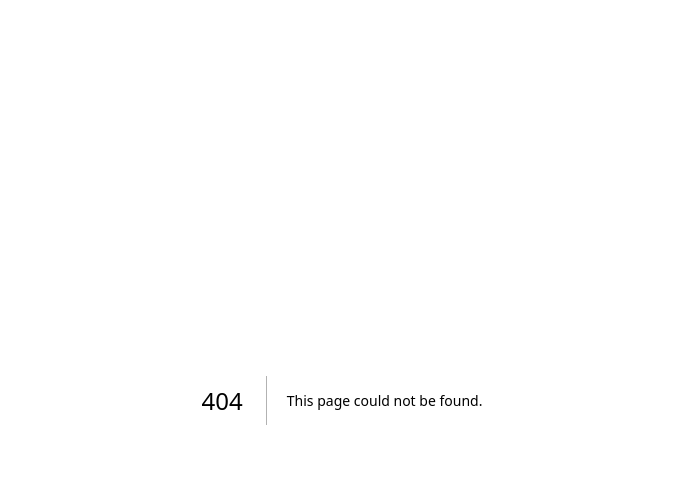
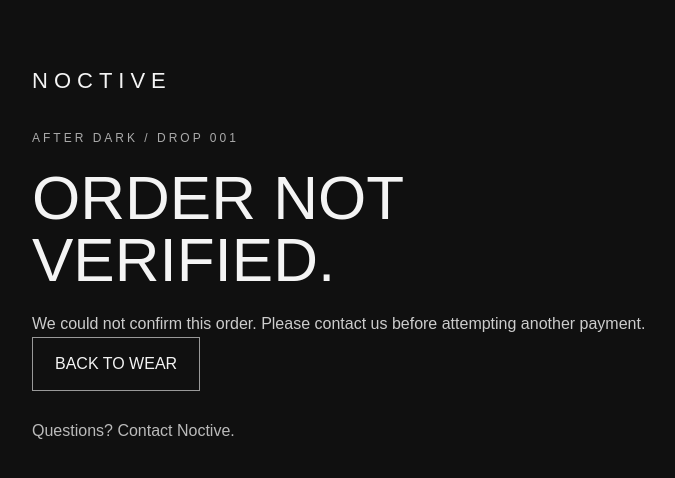
Before and after one commit to urbanfreightinc21/noctivepresents, a Next.js app: page /wear/confirmation in a window 1280 px wide. Before the commit this address had no page. Shown: the top 478 px of the page, without its empty margins (298-973 px from the left). Built offline with nearby package versions, Linux system fonts and the light colour scheme.

Commit message:
Add verified standalone pre-order confirmation page

```diff
--- /dev/null
+++ b/app/wear/confirmation/page.tsx
@@ -0,0 +1,43 @@
+import type { Metadata } from "next";
+import Link from "next/link";
+import Image from "next/image";
+import Stripe from "stripe";
+import { getEclipseDb } from "../../../lib/eclipse-db";
+
+export const dynamic = "force-dynamic";
+export const runtime = "nodejs";
+export const metadata: Metadata = {title:"Order confirmation | NOCTIVE",robots:{index:false,follow:false},referrer:"no-referrer"};
+
+export default async function Confirmation({searchParams}:{searchParams:Promise<{session_id?:string|string[]}>}){
+  const {session_id:id}=await searchParams;
+  let order:{id:string;color:string;size:string;delivery_method:string;status:string}|undefined;
+  let session:Stripe.Checkout.Session|undefined;
+  if(typeof id==="string" && /^cs_(test|live)_[a-zA-Z0-9]+$/.test(id) && id.length<300 && process.env.STRIPE_SECRET_KEY){
+    try{
+      session=await new Stripe(process.env.STRIPE_SECRET_KEY).checkout.sessions.retrieve(id);
+      const result=await getEclipseDb().query("SELECT id,color,size,delivery_method,status FROM eclipse_orders WHERE stripe_session_id=$1 LIMIT 1",[id]);
+      order=result.rows[0];
+    }catch{ order=undefined; }
+  }
+  const paid=!!order && order.status==="paid" && session?.payment_status==="paid";
+  const processing=!!order && !paid && session?.status!=="expired";
+  const handoff=order?.delivery_method==="handoff";
+  const color=order?.color==="black"?"Black":"Mocha";
+  const money=(amount:number|null|undefined)=>amount==null?"—":new Intl.NumberFormat("en-US",{style:"currency",currency:session?.currency||"usd"}).format(amount/100);
+  return <main style={{minHeight:"100vh",background:"#101010",color:"#f4f4f4",padding:"64px 22px",fontFamily:"Arial,sans-serif"}}>
+    <section style={{maxWidth:620,margin:"auto"}}>
+      <Link href="/" style={{fontSize:22,letterSpacing:6,color:"inherit",textDecoration:"none"}}>NOCTIVE</Link>
+      <p style={{color:"#aaa",fontSize:12,letterSpacing:3,marginTop:32}}>AFTER DARK / DROP 001</p>
+      <h1 style={{fontSize:"clamp(36px,8vw,62px)",lineHeight:1,margin:"20px 0"}}>{paid?(session?.livemode?"YOU’RE IN.":"TEST ORDER CONFIRMED."):processing?"PAYMENT PROCESSING.":"ORDER NOT VERIFIED."}</h1>
+      <p style={{lineHeight:1.6,color:"#ccc"}}>{paid?(session?.livemode?"Your pre-order is confirmed. Thank you for being part of our first release.":"Sandbox payment only. No real money was charged."):processing?"Your payment or order record is still being finalized. Refresh this page to check again.":"We could not confirm this order. Please contact us before attempting another payment."}</p>
+      {paid&&order&&<><div style={{display:"flex",alignItems:"center",gap:20,borderTop:"1px solid #444",borderBottom:"1px solid #444",padding:"24px 0",margin:"28px 0"}}>
+      <Image src={order.color==="black"?"/wear/ezlipse-black-front.webp.png":"/wear/ezlipse-espresso-front.webp.png"} alt={color+" Eclipse hoodie"} width={110} height={130} style={{objectFit:"contain"}}/>
+      <div><strong>Eclipse Zip-Up Hoodie</strong><p>{color} / {order.size} / Qty 1</p><p>{money(session?.amount_subtotal)}</p></div></div>
+      <p>Order reference: <strong style={{overflowWrap:"anywhere"}}>{order.id}</strong></p>
+      <p>Fulfillment: <strong>{handoff?"Free local handoff":"Standard shipping"}</strong></p>
+      <p>Total paid: <strong>{money(session?.amount_total)}</strong></p>
+      <div style={{background:"#202020",padding:20,margin:"26px 0",lineHeight:1.6}}><strong>WHAT HAPPENS NEXT</strong><p>{handoff?"We will contact you to arrange local handoff when your pre-order is ready.":"Estimated dispatch is 4–6 weeks from purchase. Tracking will be sent once your order ships."}</p></div></>}
+      <Link href="/wear" style={{display:"inline-block",border:"1px solid #999",padding:"14px 22px",color:"inherit",textDecoration:"none"}}>BACK TO WEAR</Link>
+      <p style={{marginTop:28}}><Link href="/contact" style={{color:"#bbb"}}>Questions? Contact Noctive.</Link></p>
+    </section></main>;
+}
```
